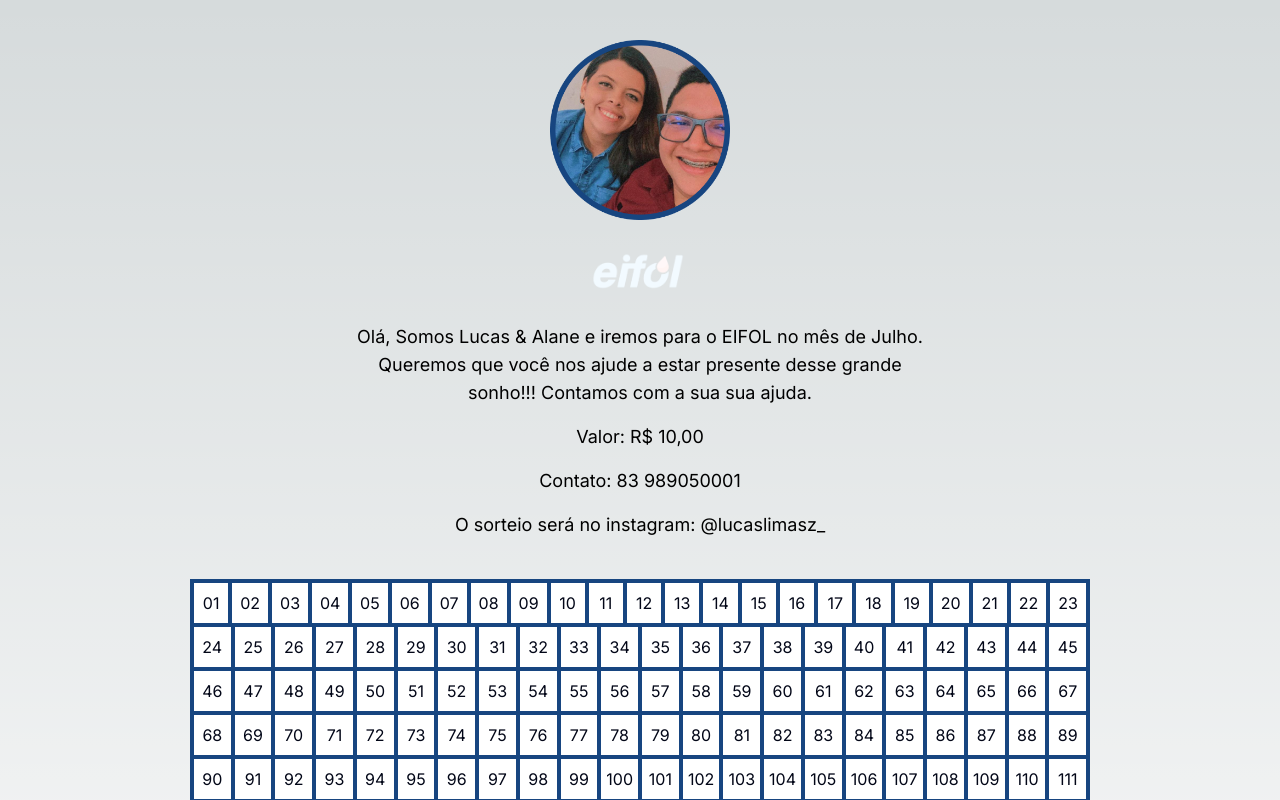
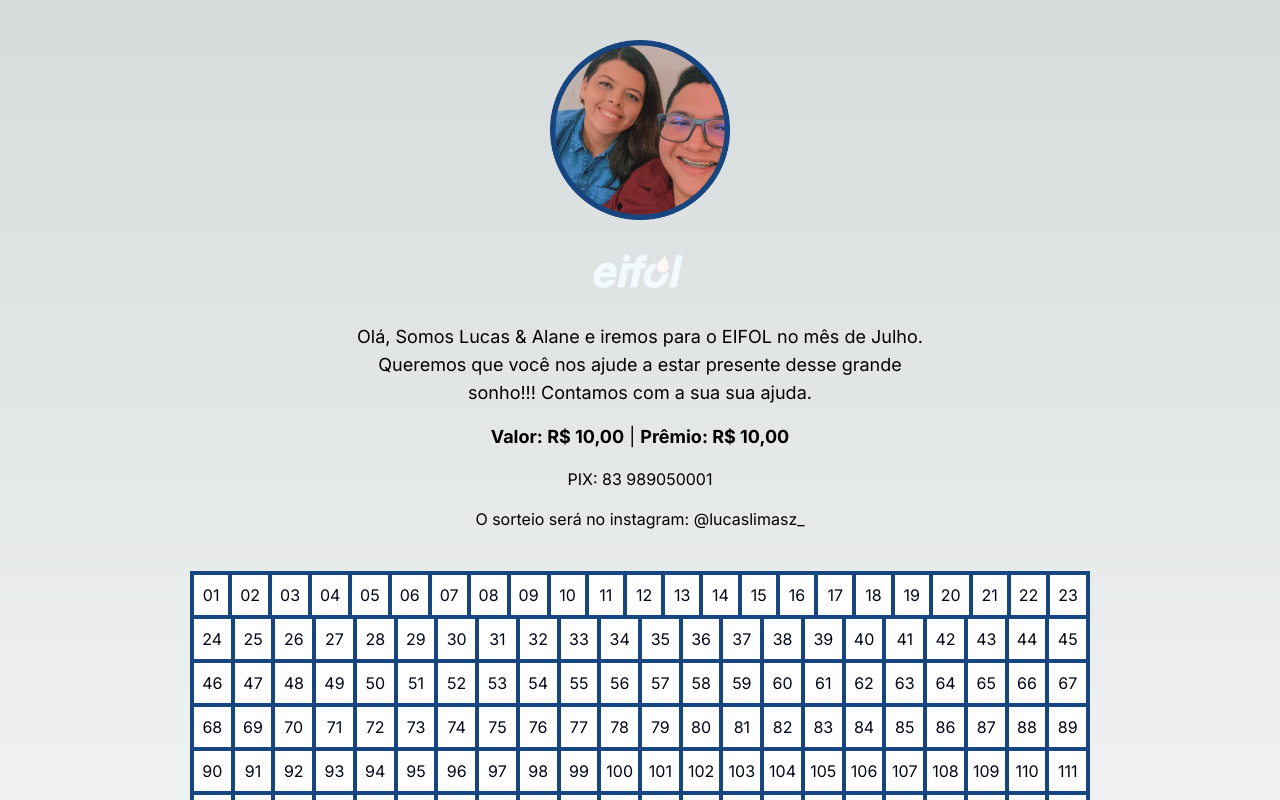
Before and after one commit to Lucaslimasz/minharifa, a Next.js app: page / in a window 1280 px wide. Shown: the top 800 px of the page. Built offline with nearby package versions, Linux system fonts and the light colour scheme; no server answers; the database is empty.

Commit message:
adjusment

```diff
--- a/src/app/page.tsx
+++ b/src/app/page.tsx
@@ -40,7 +40,7 @@ export default function Home() {
   };
 
   return (
-    <main className="flex min-h-screen flex-col items-center px-5 py-10 md:p-10">
+    <main className="flex min-h-screen flex-col items-center px-2 md:px-5 py-10 md:p-10">
       <Image src="/perfil.png" alt="Eifol" width={180} height={180} />
       <Image
         className="py-8"
@@ -49,14 +49,17 @@ export default function Home() {
         width={100}
         height={100}
       />
-      <p className="text-center text-lg max-w-xl">
+
+      <p className="text-center text-sm max-w-xl md:text-lg">
         Olá, Somos Lucas & Alane e iremos para o EIFOL no mês de Julho. Queremos
         que você nos ajude a estar presente desse grande sonho!!! Contamos com a
         sua sua ajuda.
       </p>
-      <p className="text-lg pt-4 max-w-xl">Valor: R$ 10,00</p>
-      <p className="text-lg pt-4 max-w-xl">Contato: 83 989050001</p>
       <p className="text-lg pt-4 max-w-xl">
+        <b>Valor: R$ 10,00</b> | <b>Prêmio: R$ 10,00</b>
+      </p>
+      <p className="text-base pt-4 max-w-xl">PIX: 83 989050001</p>
+      <p className="text-base pt-4 max-w-xl">
         O sorteio será no instagram: @lucaslimasz_
       </p>
       <section className="my-10 bg-white border-2 border-[#174580]">
```
